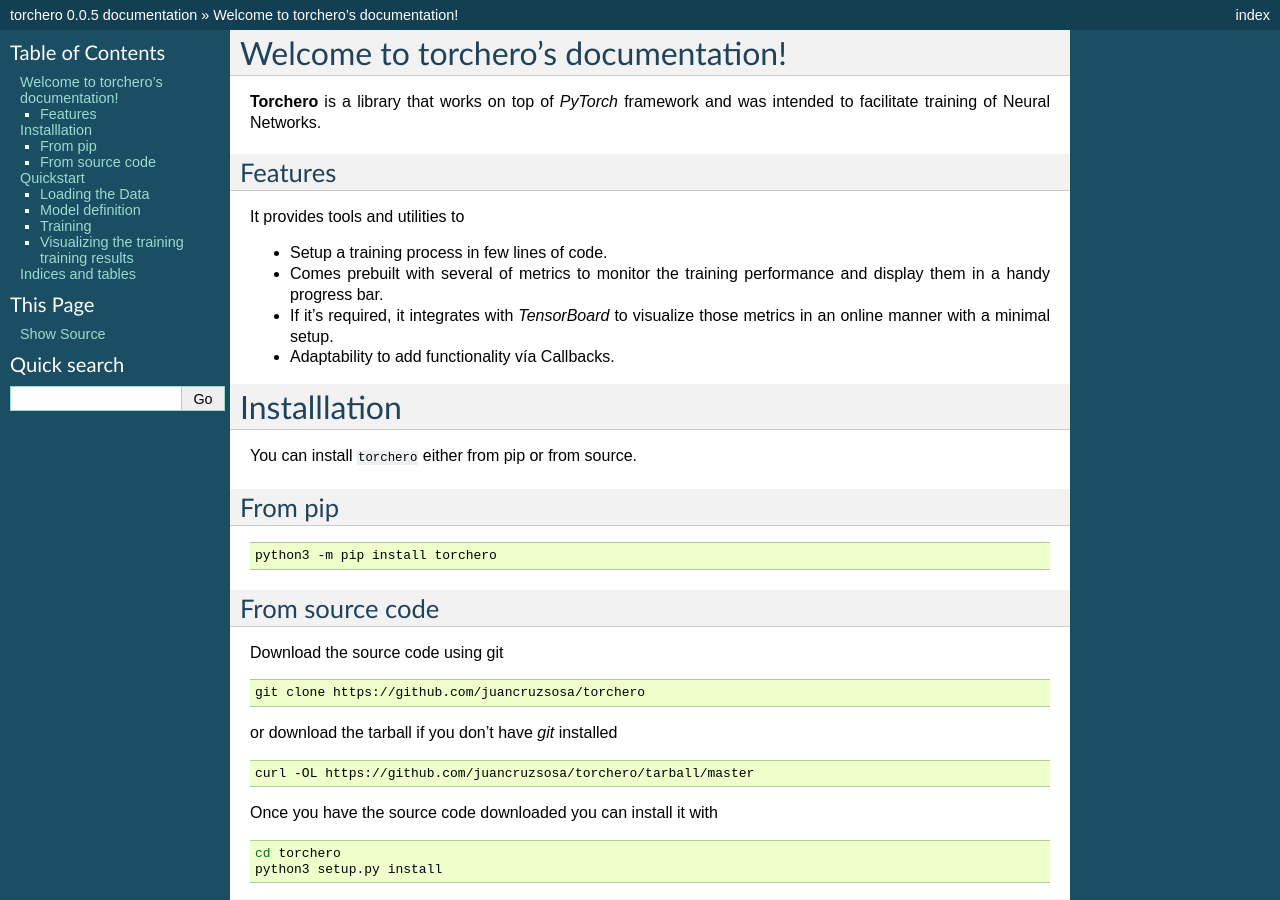
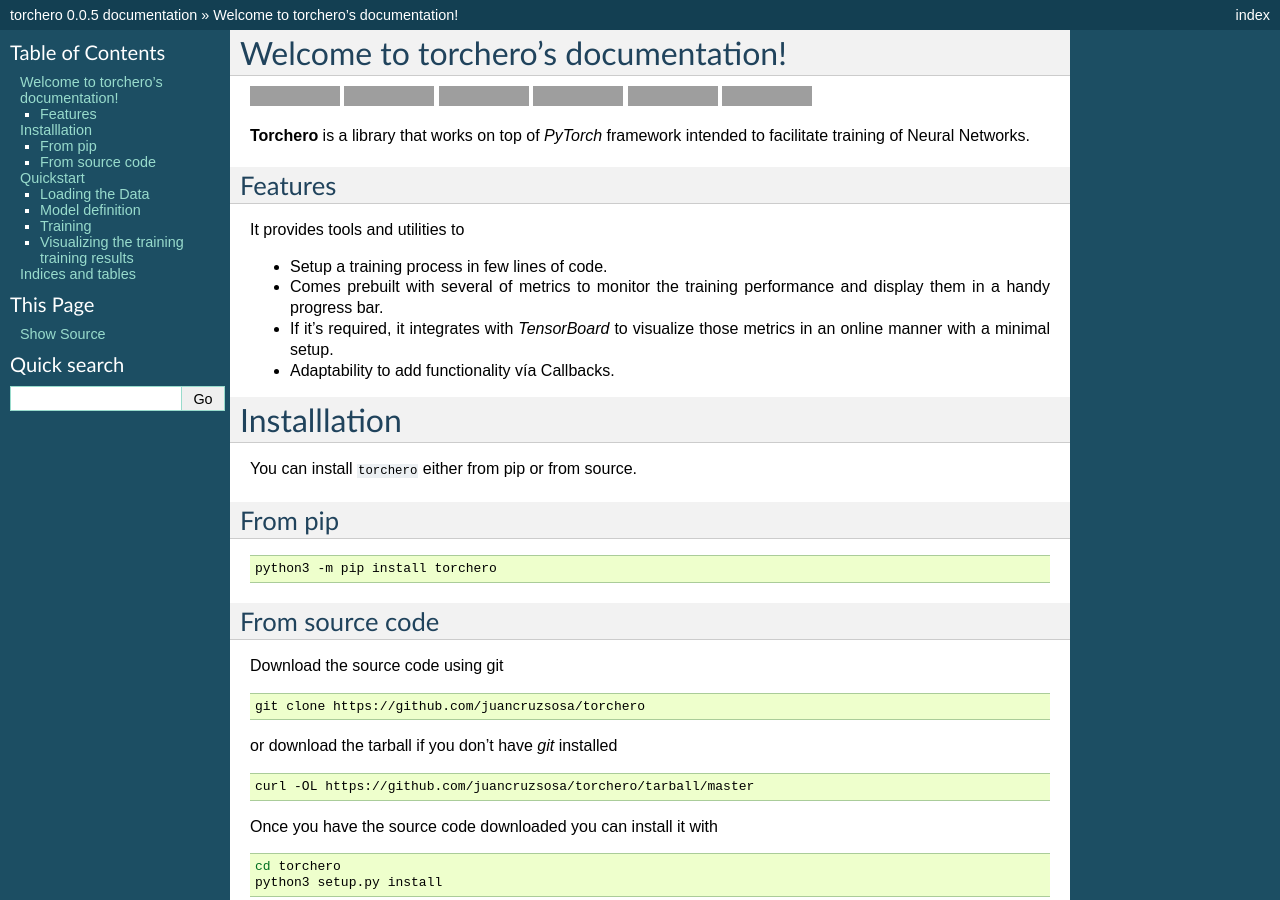
Before and after one commit to juancruzsosa/torchero, a Sphinx documentation site: the page built from documentation/source/index.rst, in a window 1280 px wide and 900 px high. Built offline with Sphinx 7.4.7, drawn with Linux system fonts in a browser that asks for light colours; some of the changed lines change nothing that is shown; grey boxes are pictures that could not be loaded.

Commit message:
Update documentation

```diff
--- a/documentation/source/index.rst
+++ b/documentation/source/index.rst
@@ -8,8 +8,32 @@
 Welcome to torchero's documentation!
 ====================================
 
-**Torchero** is a library that works on top of *PyTorch* framework and was
-intended to facilitate training of Neural Networks.
+.. image:: https://img.shields.io/github/workflow/status/juancruzsosa/torchero/Python%20package?logo=github
+    :target: https://github.com/juancruzsosa/torchero/actions
+    :alt: GitHub Workflow Status
+
+.. image:: https://codecov.io/gh/juancruzsosa/torchero/branch/master/graph/badge.svg
+    :target: https://codecov.io/gh/juancruzsosa/torchero
+    :alt: Code Coverage
+
+.. image:: https://img.shields.io/pypi/v/torchero?logo=pypi
+    :target: https://pypi.org/project/torchero/
+    :alt: PyPI
+
+.. image:: https://img.shields.io/pypi/pyversions/torchero?label=python&logo=python
+    :target: https://www.python.org/downloads/
+    :alt: Python Version: 3
+
+.. image:: https://img.shields.io/badge/License-MIT-yellow.svg
+    :target: https://opensource.org/licenses/MIT
+    :alt: License: MIT
+
+.. image:: https://readthedocs.org/projects/torchero/badge/?version=latest
+    :target: https://torchero.readthedocs.io/en/latest/?badge=latest
+    :alt: Documentation Status
+
+**Torchero** is a library that works on top of *PyTorch* framework intended to
+facilitate training of Neural Networks.
 
 Features
 --------
```
